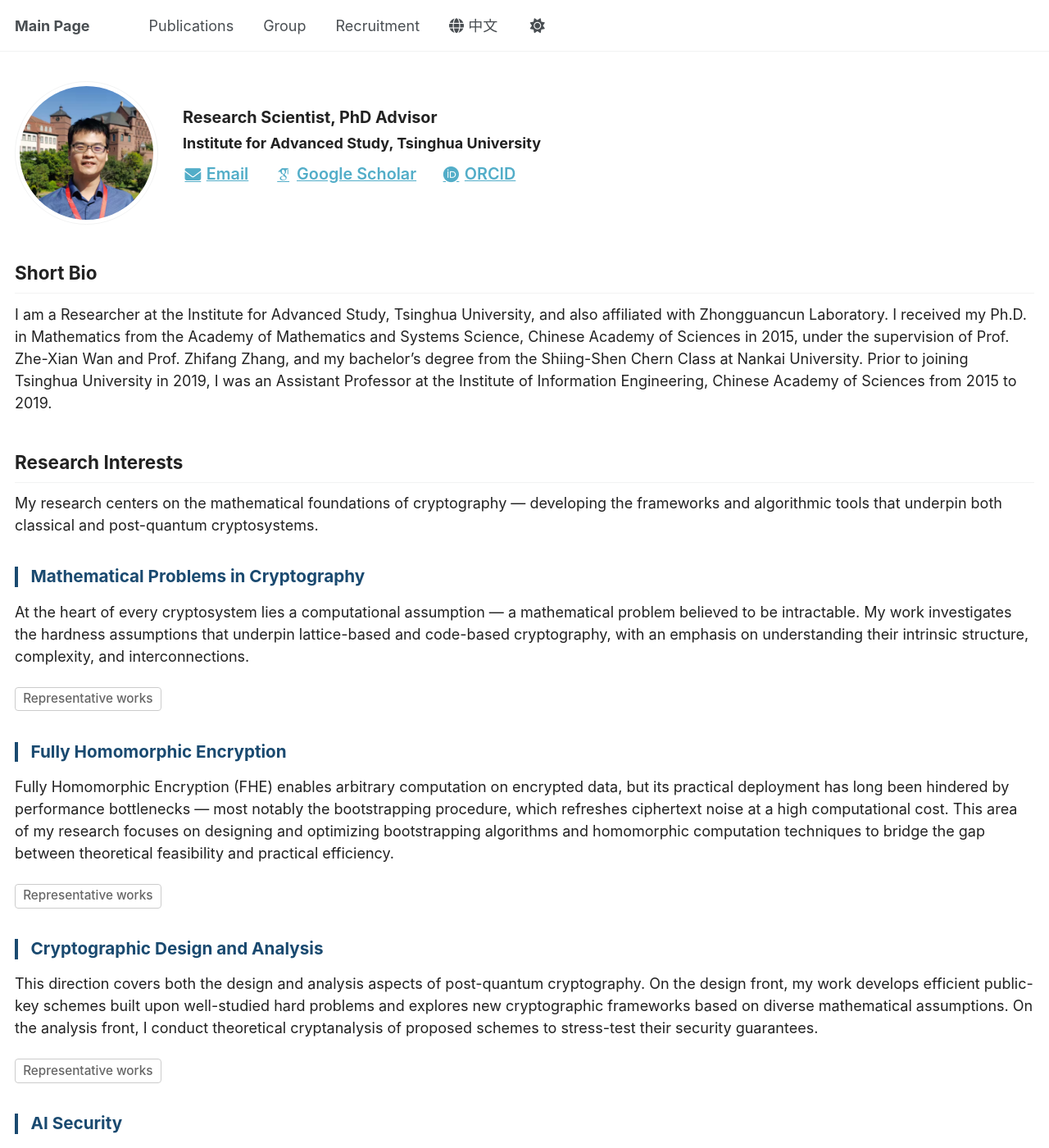
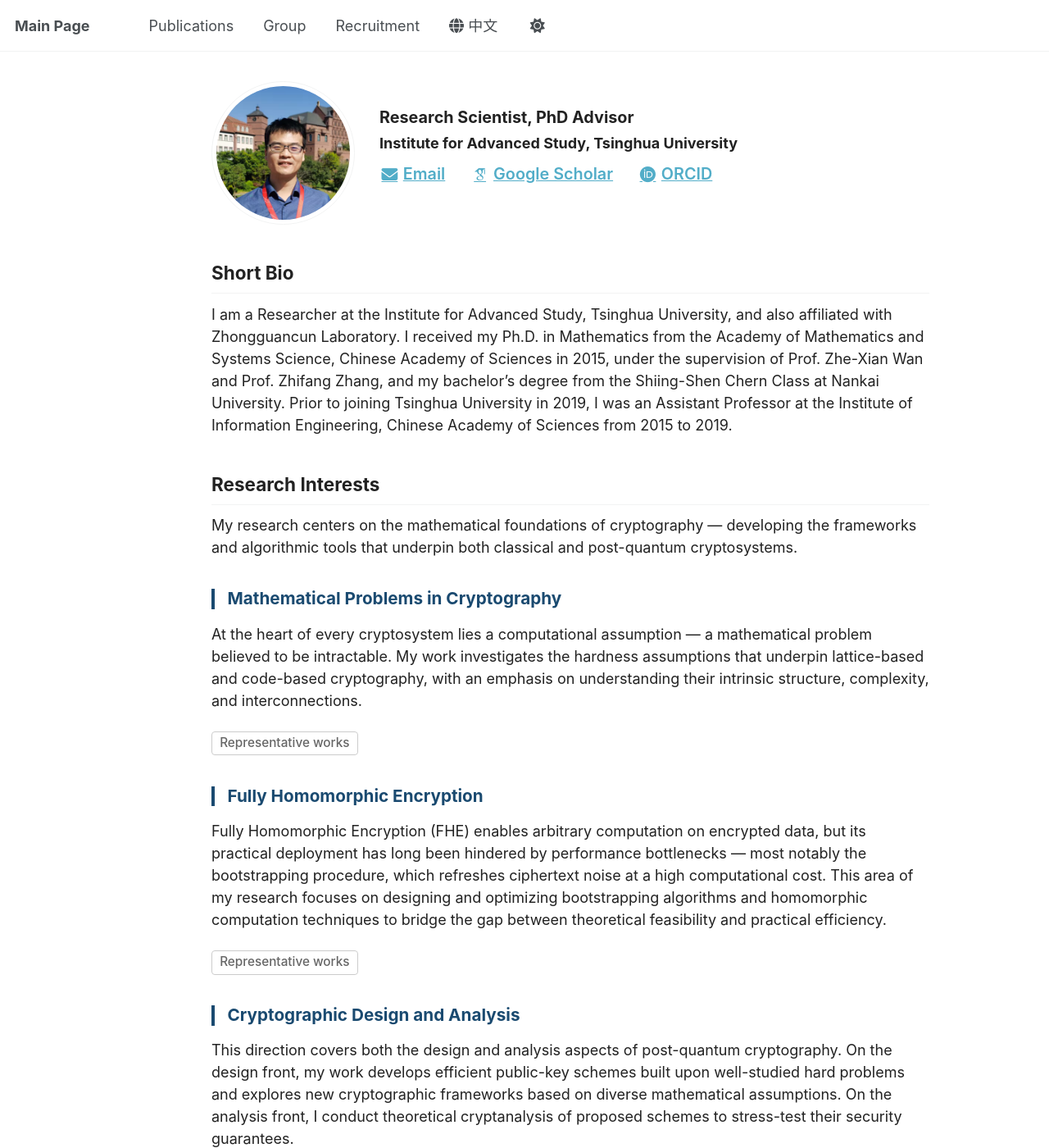
Before and after one commit to anyu-crypto/anyu-crypto.github.io, a Jekyll site: the page built from _pages/about.md, in a window 1280 px wide and 1400 px high. Shown: the whole window at 82% size. Built offline with Jekyll 4.4.1, drawn with Linux system fonts in a browser that asks for light colours; some web fonts are replaced.

Commit message:
fix: use CSS grid for sidebar layout in custom head

```diff
--- a/_includes/head/custom.html
+++ b/_includes/head/custom.html
@@ -17,14 +17,15 @@
 <script src="https://cdnjs.cloudflare.com/polyfill/v3/polyfill.min.js?features=es6"></script>
 <script id="MathJax-script" async src="https://cdn.jsdelivr.net/npm/mathjax@3/es5/tex-mml-chtml.js"></script>
 
-<!-- Fix sidebar overlap: use flexbox instead of float -->
+<!-- Fix sidebar overlap: use CSS grid for main layout -->
 <style>
-@media (min-width: 57.8125em) {
-  #main { display: flex !important; flex-wrap: wrap; }
-  #main > .sidebar { flex: 0 0 200px; max-width: 200px; float: none !important; }
-  #main > .archive, #main > article.page { flex: 1 1 auto; min-width: 0; float: none !important; width: auto !important; }
-  #main > .archive { margin-bottom: 0; }
+#main {
+  display: grid !important;
+  grid-template-columns: 200px 1fr !important;
+  gap: 40px !important;
 }
+#main > .sidebar { grid-column: 1 !important; }
+#main > .archive, #main > article.page { grid-column: 2 !important; }
 </style>
 
 <!-- end custom head snippets -->
--- a/_layouts/single.html
+++ b/_layouts/single.html
@@ -17,7 +17,7 @@ layout: default
 <div id="main" role="main">
   {% include sidebar.html %}
 
-  <article class="page{% if page.author_profile %}{% else %} page--full{% endif %}" itemscope itemtype="http://schema.org/CreativeWork">
+  <article class="page" itemscope itemtype="http://schema.org/CreativeWork">
     {% if page.title %}<meta itemprop="headline" content="{{ page.title | markdownify | strip_html | strip_newlines | escape_once }}">{% endif %}
     {% if page.excerpt %}<meta itemprop="description" content="{{ page.excerpt | markdownify | strip_html | strip_newlines | escape_once }}">{% endif %}
     {% if page.date %}<meta itemprop="datePublished" content="{{ page.date | date: "%B %d, %Y" }}">{% endif %}
```
